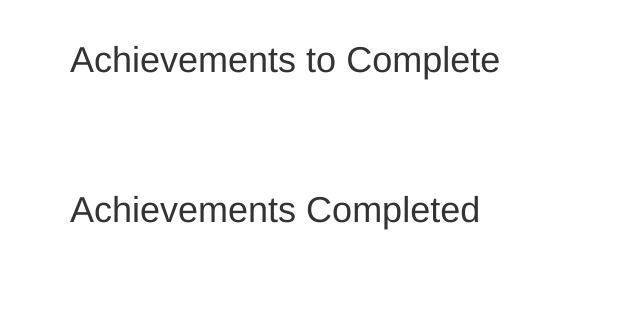
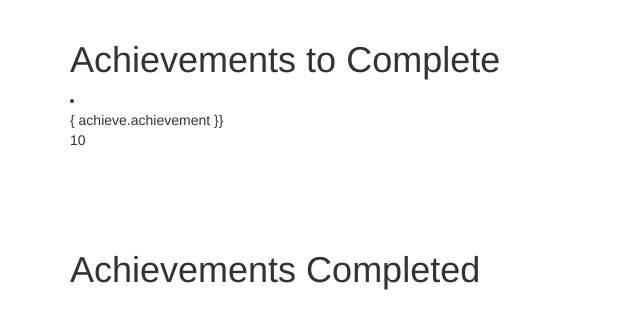
Before and after one commit to AlejandroRamirez00/CSC210-Final-Project, a Python web app: template templates/index.html in a window 1280 px wide. Shown: the part 52-381 px from the top of the page, without its empty margins (0-640 px from the left). Run offline with Jinja, Linux system fonts and the light colour scheme; the template is opened without the code that fills it: most values are stand-ins (such as "Sample title", 1, 10 or a date in 2020); some libraries are stand-ins or nearby versions.

Commit message:
achievements now display (crudely) in index page

```diff
--- a/main/views.py
+++ b/main/views.py
@@ -66,5 +66,5 @@ def achievements():
 
 @main.route('/', methods=['GET', 'POST'])
 def index():
-    achieve = Achievement.query.order_by(Achievement.date_created)
-    return render_template("index.html", achieve=achieve)
+    achievements = Achievement.query.order_by(Achievement.date_created)
+    return render_template("index.html", achievements=achievements)
--- a/templates/index.html
+++ b/templates/index.html
@@ -14,12 +14,43 @@
 
 	<h1>Achievements to Complete</h1>
 
-	<!-- db list goes here -->
+		<!-- db list goes here -->
+		{% for achieve in achievements %}
+
+			{% if not achieve.isComplete %}
+
+				<li class="post">
+					<div class="post-content">
+						<div> { achieve.achievement }}</div>
+						<div>{{ achieve.progress }}</a></div>
+						<div>{{ achieve.isComplete }}</div>
+					</div>
+				</li>
+
+			{% endif %}
+
+		{% endfor %}
 
 	<br>	<br>	<br>	<br>
 
 	<h1>Achievements Completed</h1>
 
+		{% for achieve in achievements %}
+
+		{% if achieve.isComplete %}
+
+			<li class="post">
+				<div class="post-content">
+					<div> { achieve.achievement }}</div>
+					<div>{{ achieve.progress }}</a></div>
+					<div>{{ achieve.isComplete }}</div>
+				</div>
+			</li>
+
+		{% endif %}
+
+	{% endfor %}
+
 	<!-- other db list goes here -->
 
 </div>
```
Also changed, not shown: db.sqlite.
